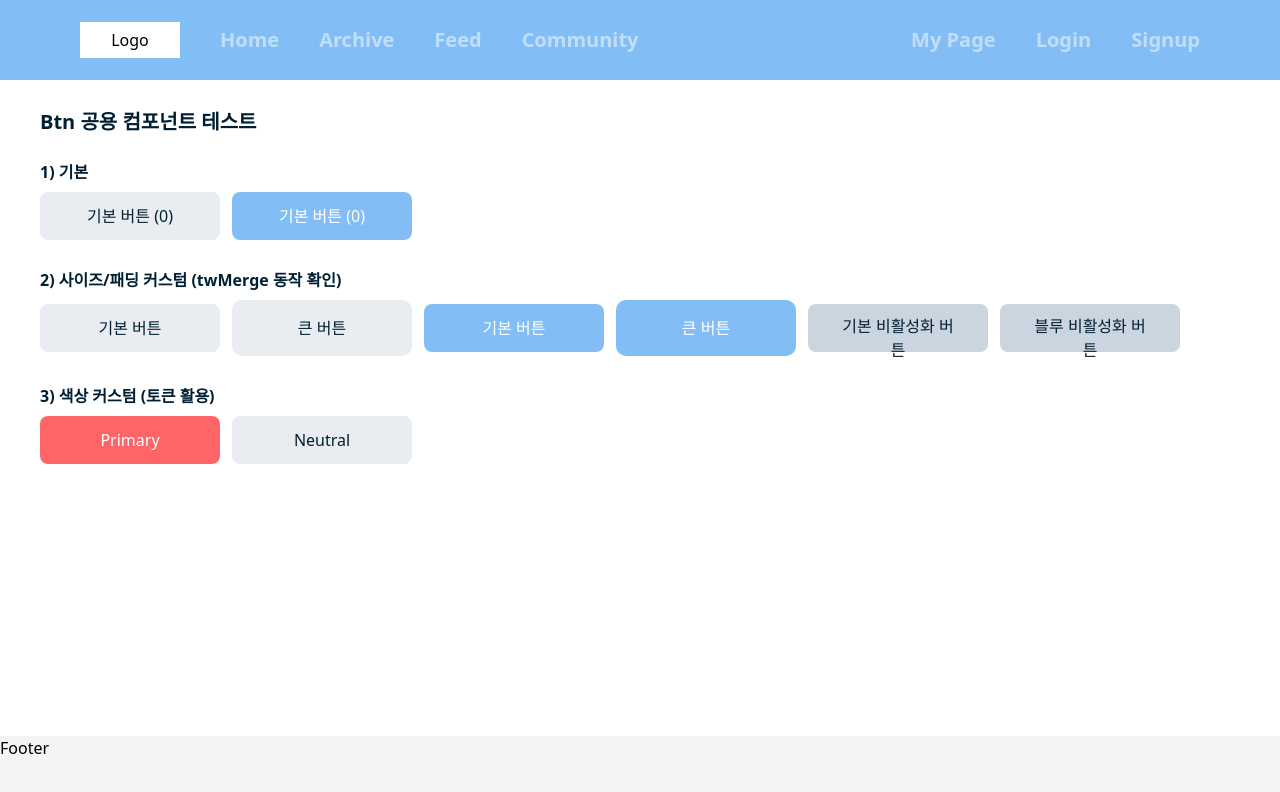
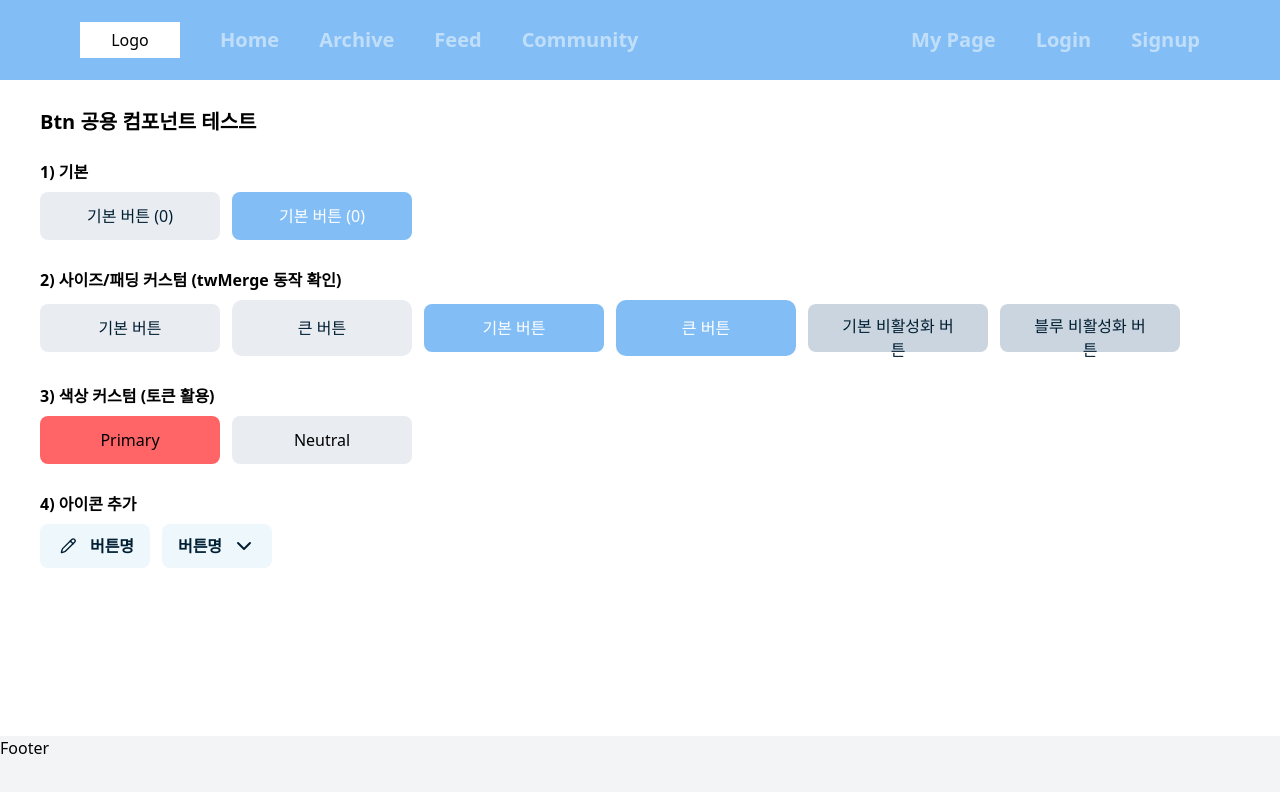
Before and after one commit to Deokive/FE, a React (Vite) app: page /test in a window 1280 px wide. Shown: the top 792 px of the page. Built offline with nearby package versions, Linux system fonts and the light colour scheme; the HTML template or start-up script is replaced by a standard one; a web font is replaced by a local one.

Commit message:
feat: 아이콘 버튼 제작

```diff
--- a/package.json
+++ b/package.json
@@ -15,6 +15,7 @@
     "@tanstack/react-query": "^5.90.2",
     "@tanstack/react-query-devtools": "^5.90.2",
     "axios": "^1.13.2",
+    "lucide-react": "^0.561.0",
     "react": "^19.1.1",
     "react-dom": "^19.1.1",
     "react-hook-form": "^7.66.1",
--- a/src/components/common/Btn.tsx
+++ b/src/components/common/Btn.tsx
@@ -5,6 +5,10 @@ type BtnProps = {
   onClick: () => void;
   className?: string;
   disabled?: boolean;
+  startIcon?: React.ReactNode; // 왼쪽 아이콘
+  endIcon?: React.ReactNode; // 오른쪽 아이콘
+  selected?: boolean; // 선택된 상태인지 여부
+  selectable?: boolean; // 기본 true, false면 토글/선택 개념 없음
 };
 
 const BtnGray = ({
@@ -69,4 +73,53 @@ const BtnBlue = ({
   );
 };
 
-export { BtnGray, BtnBlue };
+const BtnIcon = ({
+  selected = false,
+  children,
+  onClick,
+  disabled = false,
+  className,
+  startIcon,
+  endIcon,
+}: BtnProps) => {
+  const base =
+    "w-[110px] h-[44px] p-[10px] flex items-center justify-center rounded-[8px] gap-[10px] cursor-pointer typo-body2-semibold transition-colors";
+
+  const enabled = "bg-brand-blue-100 text-color-highest";
+  const hoverActive =
+    "hover:bg-brand-blue-200 hover:text-high active:bg-brand-blue-300 active:text-primary";
+  const disabledCls = "bg-brand-blue-200 text-color-mid cursor-not-allowed";
+
+  const selectedCls = "bg-brand-blue-100 text-color-highest";
+  return (
+    <button
+      type="button"
+      aria-disabled={disabled}
+      disabled={disabled}
+      onClick={disabled ? undefined : onClick}
+      aria-pressed={selected}
+      className={twMerge(
+        base,
+        disabled ? disabledCls : enabled,
+        disabled ? "" : hoverActive,
+        selected ? selectedCls : "",
+        !selected ? hoverActive : "",
+        className
+      )}
+    >
+      {startIcon && (
+        <span aria-hidden className="w-6 h-6 flex items-center justify-center">
+          {startIcon}
+        </span>
+      )}
+      {children}
+      {endIcon && (
+        <span aria-hidden className="w-6 h-6 flex items-center justify-center">
+          {endIcon}
+        </span>
+      )}
+    </button>
+  );
+};
+
+export { BtnGray, BtnBlue, BtnIcon };
--- a/src/index.css
+++ b/src/index.css
@@ -50,13 +50,13 @@
   --color-surface-container-50: #001f33; /* surface/normal/container50 */
 
   /* TextIcon emphasis */
-  --color-text-lowest: #ffffff; /* texticon/lowestemp */
-  --color-text-highest: #001f33; /* texticon/highestemp */
-  --color-text-high: #7d9ab2; /* texticon/highemp */
-  --color-text-mid: #a6bbce; /* texticon/midemp */
-  --color-text-low: #cbd5df; /* texticon/lowemp */
-  --color-text-primary: #82bef5; /* texticon/primary */
-  --color-text-accent: #ff0000; /* texticon/secondary */
+  --color-lowest: #ffffff; /* texticon/lowestemp */
+  --color-highest: #001f33; /* texticon/highestemp */
+  --color-high: #7d9ab2; /* texticon/highemp */
+  --color-mid: #a6bbce; /* texticon/midemp */
+  --color-low: #cbd5df; /* texticon/lowemp */
+  --color-primary: #82bef5; /* texticon/primary */
+  --color-accent: #ff0000; /* texticon/secondary */
 
   /* Border */
   --color-border-low: #e9ecf1; /* border/lowemp */
@@ -102,22 +102,22 @@
   }
 
   /* Color-bg */
-  .bg-normal-bg {
+  .bg-surface-normal {
     @apply bg-surface-bg;
   }
-  .bg-normal-container-10 {
+  .bg-surface-container-10 {
     @apply bg-surface-container-10;
   }
-  .bg-normal-container-20 {
+  .bg-surface-container-20 {
     @apply bg-surface-container-20;
   }
-  .bg-normal-container-30 {
+  .bg-surface-container-30 {
     @apply bg-surface-container-30;
   }
-  .bg-normal-container-40 {
+  .bg-surface-container-40 {
     @apply bg-surface-container-40;
   }
-  .bg-normal-container-50 {
+  .bg-surface-container-50 {
     @apply bg-surface-container-50;
   }
 
@@ -137,25 +137,25 @@
 
   /* Color-text */
   .text-color-lowest {
-    @apply text-text-lowest;
+    @apply text-lowest;
   }
   .text-color-highest {
-    @apply text-text-highest;
+    @apply text-highest;
   }
   .text-color-high {
-    @apply text-text-high;
+    @apply text-high;
   }
   .text-color-mid {
-    @apply text-text-mid;
+    @apply text-mid;
   }
   .text-color-low {
-    @apply text-text-low;
+    @apply text-low;
   }
   .text-color-primary {
-    @apply text-text-primary;
+    @apply text-primary;
   }
   .text-color-accent {
-    @apply text-text-accent;
+    @apply text-accent;
   }
 
   /* Color-border */
--- a/src/pages/Test/TestPlayGround.tsx
+++ b/src/pages/Test/TestPlayGround.tsx
@@ -1,10 +1,11 @@
 import { useState } from "react";
-
-import { BtnGray, BtnBlue } from "@/components/common/Btn";
+import { Pencil, ChevronDown, ChevronUp } from "lucide-react";
+import { BtnGray, BtnBlue, BtnIcon } from "@/components/common/Btn";
 
 export default function ButtonsPlayground() {
   const [cntGray, setCntGray] = useState(0);
   const [cntBlue, setCntBlue] = useState(0);
+  const [open, setOpen] = useState(false);
 
   return (
     <div className="px-10 py-8 space-y-8 bg-surface-bg text-text-highest">
@@ -67,6 +68,32 @@ export default function ButtonsPlayground() {
           </BtnGray>
         </div>
       </section>
+
+      <section className="space-y-3">
+        <h3 className="typo-body2-semibold">4) 아이콘 추가</h3>
+        <div className="flex gap-3 items-center">
+          <BtnIcon
+            onClick={() => {}}
+            startIcon={<Pencil className="w-[16.5px] h-[17.5px]" />}
+          >
+            버튼명
+          </BtnIcon>
+          <BtnIcon
+            // selected={isSelected}
+            onClick={() => setOpen((v) => !v)}
+            endIcon={
+              open ? (
+                <ChevronUp className="w-[24px] h-[24px] text-color-primary" />
+              ) : (
+                <ChevronDown className="w-[24px] h-[24px]" />
+              )
+            }
+            className={open ? "border-color-primary border-[2px]" : ""}
+          >
+            버튼명
+          </BtnIcon>
+        </div>
+      </section>
     </div>
   );
 }
```
Also changed, not shown: 1 other file (tests, documents, lock files or other folders).
